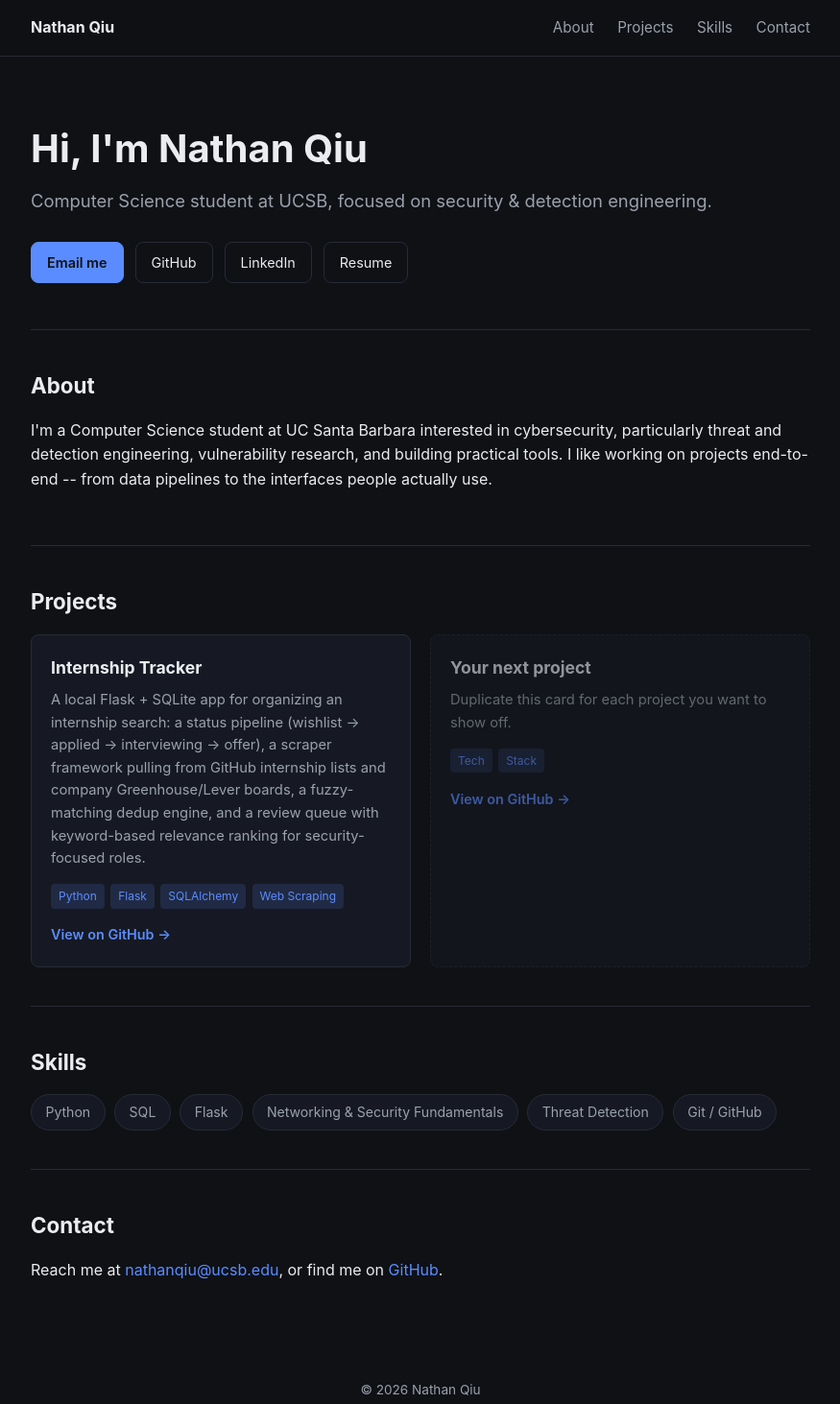
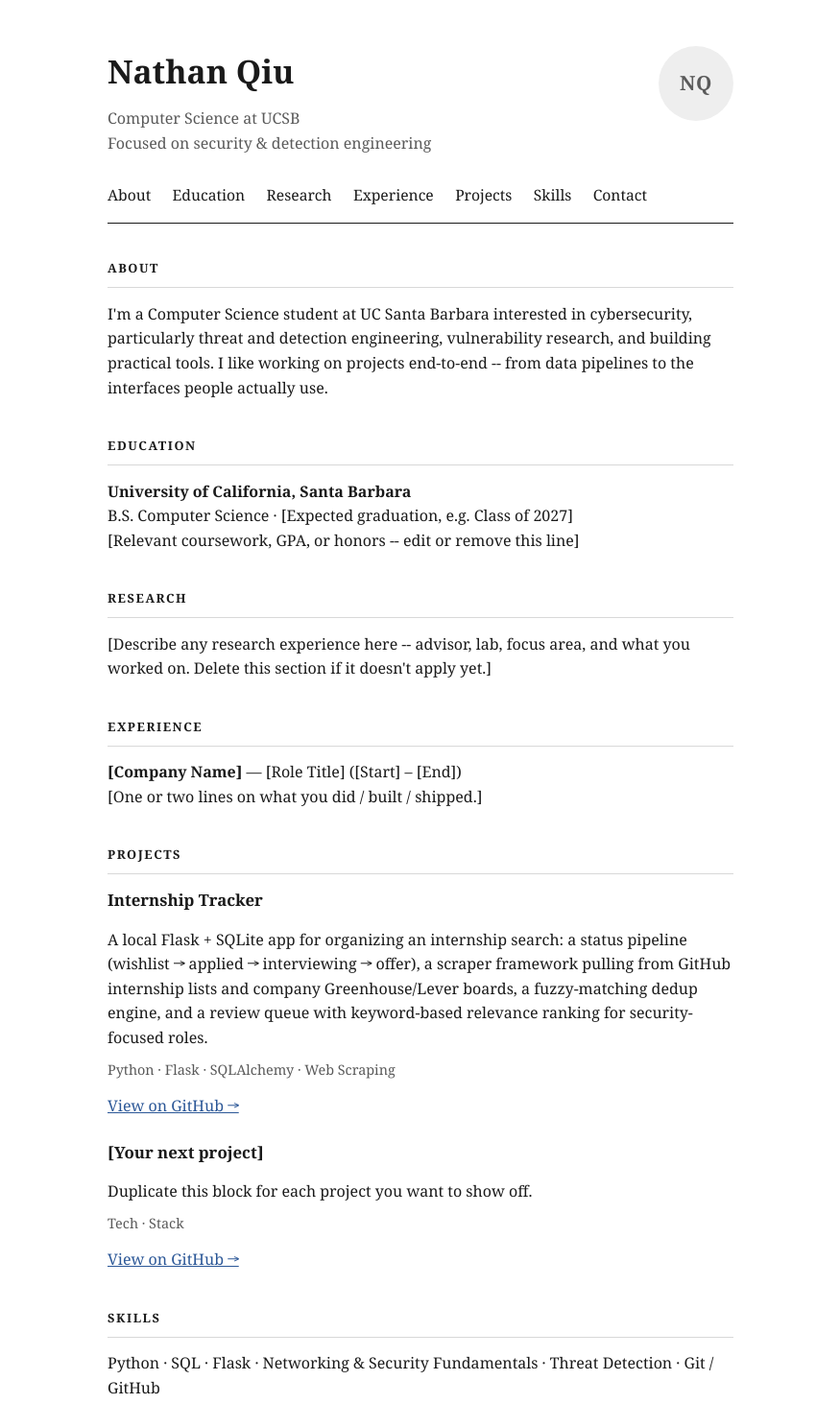
Before and after one commit to nathanqiuUCSB/nathanqiuUCSB.github.io, a plain HTML site: page index.html in a window 1280 px wide. Shown: the top 1463 px of the page at 96% size, without its empty margins (202-1077 px from the left). Drawn offline with Linux system fonts and the light colour scheme.

Commit message:
Restyle to a simpler serif/minimal layout
Header with name, status lines, and initials avatar; underlined nav row;
small-caps section headers. Adds Education, Research, and Experience
sections (placeholder content).

```diff
--- a/index.html
+++ b/index.html
@@ -7,32 +7,30 @@
   <link rel="stylesheet" href="style.css">
 </head>
 <body>
-  <header class="nav">
-    <div class="nav-inner">
-      <a href="#top" class="nav-brand">Nathan Qiu</a>
-      <nav>
+  <div class="page">
+    <header class="header">
+      <div class="header-text">
+        <h1>Nathan Qiu</h1>
+        <!-- Edit these status lines -->
+        <p class="subtitle">Computer Science at UCSB</p>
+        <p class="subtitle">Focused on security &amp; detection engineering</p>
+      </div>
+      <!-- Placeholder avatar. Replace with <img src="profile.jpg" alt="Nathan Qiu" class="avatar">
+           once you have a photo -- drop the file in this folder and swap the div below. -->
+      <div class="avatar avatar-placeholder" aria-hidden="true">NQ</div>
+    </header>
+
+    <nav class="nav">
       <a href="#about">About</a>
+      <a href="#education">Education</a>
+      <a href="#research">Research</a>
+      <a href="#experience">Experience</a>
       <a href="#projects">Projects</a>
       <a href="#skills">Skills</a>
       <a href="#contact">Contact</a>
     </nav>
-    </div>
-  </header>
 
     <main>
-    <section id="top" class="hero">
-      <h1>Hi, I'm Nathan Qiu</h1>
-      <!-- Edit this tagline -->
-      <p class="tagline">Computer Science student at UCSB, focused on security &amp; detection engineering.</p>
-      <div class="cta-row">
-        <!-- Fill in real links below -->
-        <a class="btn btn-primary" href="mailto:nathanqiu@ucsb.edu">Email me</a>
-        <a class="btn" href="https://github.com/nathanqiuUCSB" target="_blank" rel="noopener">GitHub</a>
-        <a class="btn" href="#" target="_blank" rel="noopener">LinkedIn</a>
-        <a class="btn" href="resume.pdf" target="_blank" rel="noopener">Resume</a>
-      </div>
-    </section>
-
       <section id="about" class="section">
         <h2>About</h2>
         <!-- Edit this paragraph with your own background/interests -->
@@ -44,10 +42,38 @@
         </p>
       </section>
 
+      <section id="education" class="section">
+        <h2>Education</h2>
+        <!-- PLACEHOLDER: fill in real dates/coursework/honors -->
+        <p>
+          <strong>University of California, Santa Barbara</strong><br>
+          B.S. Computer Science &middot; [Expected graduation, e.g. Class of 2027]<br>
+          [Relevant coursework, GPA, or honors -- edit or remove this line]
+        </p>
+      </section>
+
+      <section id="research" class="section">
+        <h2>Research</h2>
+        <!-- PLACEHOLDER: describe any lab/research work, or remove this section -->
+        <p>
+          [Describe any research experience here -- advisor, lab, focus area, and what you
+          worked on. Delete this section if it doesn't apply yet.]
+        </p>
+      </section>
+
+      <section id="experience" class="section">
+        <h2>Experience</h2>
+        <!-- PLACEHOLDER: add real roles, or remove this section -->
+        <p>
+          <strong>[Company Name]</strong> &mdash; [Role Title] ([Start] &ndash; [End])<br>
+          [One or two lines on what you did / built / shipped.]
+        </p>
+      </section>
+
       <section id="projects" class="section">
         <h2>Projects</h2>
-      <div class="project-grid">
-        <article class="project-card">
+
+        <div class="project">
           <h3>Internship Tracker</h3>
           <p>
             A local Flask + SQLite app for organizing an internship search: a status
@@ -56,46 +82,34 @@
             boards, a fuzzy-matching dedup engine, and a review queue with keyword-based
             relevance ranking for security-focused roles.
           </p>
-          <div class="tags">
-            <span class="tag">Python</span>
-            <span class="tag">Flask</span>
-            <span class="tag">SQLAlchemy</span>
-            <span class="tag">Web Scraping</span>
+          <p class="meta">Python &middot; Flask &middot; SQLAlchemy &middot; Web Scraping</p>
+          <!-- Add a link once this repo is pushed to GitHub -->
+          <p><a href="#">View on GitHub &rarr;</a></p>
         </div>
-          <!-- Add a link once this repo is pushed to GitHub -->
-          <a class="project-link" href="#" target="_blank" rel="noopener">View on GitHub &rarr;</a>
-        </article>
 
-        <article class="project-card project-card-placeholder">
-          <h3>Your next project</h3>
-          <p>Duplicate this card for each project you want to show off.</p>
-          <div class="tags">
-            <span class="tag">Tech</span>
-            <span class="tag">Stack</span>
-          </div>
-          <a class="project-link" href="#" target="_blank" rel="noopener">View on GitHub &rarr;</a>
-        </article>
+        <div class="project">
+          <h3>[Your next project]</h3>
+          <p>Duplicate this block for each project you want to show off.</p>
+          <p class="meta">Tech &middot; Stack</p>
+          <p><a href="#">View on GitHub &rarr;</a></p>
         </div>
       </section>
 
       <section id="skills" class="section">
         <h2>Skills</h2>
-      <!-- Edit these to match your actual skills -->
-      <ul class="skills-list">
-        <li>Python</li>
-        <li>SQL</li>
-        <li>Flask</li>
-        <li>Networking &amp; Security Fundamentals</li>
-        <li>Threat Detection</li>
-        <li>Git / GitHub</li>
-      </ul>
+        <!-- Edit to match your actual skills -->
+        <p>
+          Python &middot; SQL &middot; Flask &middot; Networking &amp; Security Fundamentals
+          &middot; Threat Detection &middot; Git / GitHub
+        </p>
       </section>
 
       <section id="contact" class="section">
         <h2>Contact</h2>
         <p>
-        Reach me at <a href="mailto:nathanqiu@ucsb.edu">nathanqiu@ucsb.edu</a>,
-        or find me on <a href="https://github.com/nathanqiuUCSB" target="_blank" rel="noopener">GitHub</a>.
+          <a href="mailto:nathanqiu@ucsb.edu">nathanqiu@ucsb.edu</a><br>
+          <a href="https://github.com/nathanqiuUCSB" target="_blank" rel="noopener">GitHub</a><br>
+          <a href="#" target="_blank" rel="noopener">LinkedIn</a>
         </p>
       </section>
     </main>
@@ -103,6 +117,7 @@
     <footer class="footer">
       <p>&copy; <span id="year"></span> Nathan Qiu</p>
     </footer>
+  </div>
 
   <script src="script.js"></script>
 </body>
--- a/style.css
+++ b/style.css
@@ -1,176 +1,122 @@
 :root {
-  --bg: #0f1115;
-  --bg-alt: #161923;
-  --text: #eaecef;
-  --text-muted: #9aa1ac;
-  --accent: #5b8cff;
-  --border: #262b36;
-  --radius: 8px;
-  --max-width: 860px;
+  --text: #1a1a1a;
+  --muted: #5a5a5a;
+  --link: #2b5797;
+  --border: #d8d8d8;
+  --max-width: 700px;
 }
 
 * { box-sizing: border-box; }
 
 body {
   margin: 0;
-  font-family: -apple-system, BlinkMacSystemFont, "Segoe UI", Roboto, Helvetica, Arial, sans-serif;
-  background: var(--bg);
+  background: #ffffff;
   color: var(--text);
+  font-family: Georgia, "Iowan Old Style", "Palatino Linotype", "Book Antiqua", Palatino, serif;
   line-height: 1.6;
 }
 
+.page {
+  max-width: var(--max-width);
+  margin: 0 auto;
+  padding: 3rem 1.5rem 4rem;
+}
+
 a {
-  color: var(--accent);
-  text-decoration: none;
+  color: var(--link);
 }
-a:hover { text-decoration: underline; }
+
+.header {
+  display: flex;
+  justify-content: space-between;
+  align-items: flex-start;
+  gap: 1.5rem;
+}
+.header h1 {
+  font-size: 2.1rem;
+  font-weight: 700;
+  margin: 0 0 0.6rem;
+}
+.subtitle {
+  margin: 0;
+  color: var(--muted);
+  font-size: 1rem;
+}
+
+.avatar {
+  flex-shrink: 0;
+  width: 78px;
+  height: 78px;
+  border-radius: 50%;
+  object-fit: cover;
+}
+.avatar-placeholder {
+  display: flex;
+  align-items: center;
+  justify-content: center;
+  background: #eee;
+  color: var(--muted);
+  font-size: 1.3rem;
+  font-weight: 700;
+  letter-spacing: 0.03em;
+}
 
 .nav {
-  position: sticky;
-  top: 0;
-  background: rgba(15, 17, 21, 0.9);
-  backdrop-filter: blur(6px);
-  border-bottom: 1px solid var(--border);
-  z-index: 10;
+  margin-top: 1.75rem;
+  padding-bottom: 1rem;
+  border-bottom: 1.5px solid var(--text);
+  display: flex;
+  flex-wrap: wrap;
+  gap: 1.4rem;
 }
-.nav-inner {
-  max-width: var(--max-width);
-  margin: 0 auto;
-  padding: 1rem 1.5rem;
-  display: flex;
-  justify-content: space-between;
-  align-items: center;
-}
-.nav-brand {
-  font-weight: 700;
+.nav a {
   color: var(--text);
   text-decoration: none;
+  font-size: 0.98rem;
 }
-.nav nav a {
-  margin-left: 1.25rem;
-  color: var(--text-muted);
-  font-size: 0.95rem;
+.nav a:hover { text-decoration: underline; }
+
+.section {
+  padding-top: 2.3rem;
 }
-.nav nav a:hover { color: var(--text); }
-
-main {
-  max-width: var(--max-width);
-  margin: 0 auto;
-  padding: 0 1.5rem;
+.section h2 {
+  margin: 0 0 0.5rem;
+  font-size: 0.8rem;
+  font-weight: 700;
+  letter-spacing: 0.12em;
+  text-transform: uppercase;
+  color: var(--text);
+  padding-bottom: 0.6rem;
+  border-bottom: 1px solid var(--border);
+}
+.section p {
+  margin: 0.9rem 0 0;
 }
 
-.hero {
-  padding: 4rem 0 3rem;
+.project {
+  margin-top: 1.4rem;
 }
-.hero h1 {
-  font-size: 2.5rem;
-  margin: 0 0 0.5rem;
+.project:first-of-type {
+  margin-top: 0.9rem;
 }
-.tagline {
-  color: var(--text-muted);
-  font-size: 1.15rem;
-  margin: 0 0 1.75rem;
+.project h3 {
+  margin: 0 0 0.3rem;
+  font-size: 1.05rem;
+  font-weight: 700;
 }
-.cta-row {
-  display: flex;
-  flex-wrap: wrap;
-  gap: 0.75rem;
-}
-.btn {
-  display: inline-block;
-  padding: 0.55rem 1rem;
-  border-radius: var(--radius);
-  border: 1px solid var(--border);
-  color: var(--text);
+.project .meta {
+  color: var(--muted);
   font-size: 0.9rem;
-}
-.btn:hover { border-color: var(--accent); text-decoration: none; }
-.btn-primary {
-  background: var(--accent);
-  border-color: var(--accent);
-  color: #0f1115;
-  font-weight: 600;
-}
-.btn-primary:hover { opacity: 0.9; }
-
-.section {
-  padding: 2.5rem 0;
-  border-top: 1px solid var(--border);
-}
-.section h2 {
-  font-size: 1.4rem;
-  margin: 0 0 1rem;
-}
-
-.project-grid {
-  display: grid;
-  grid-template-columns: repeat(auto-fit, minmax(260px, 1fr));
-  gap: 1.25rem;
-}
-.project-card {
-  background: var(--bg-alt);
-  border: 1px solid var(--border);
-  border-radius: var(--radius);
-  padding: 1.25rem;
-}
-.project-card h3 {
-  margin: 0 0 0.5rem;
-  font-size: 1.1rem;
-}
-.project-card p {
-  color: var(--text-muted);
-  font-size: 0.92rem;
-  margin: 0 0 0.9rem;
-}
-.project-card-placeholder {
-  opacity: 0.6;
-  border-style: dashed;
-}
-
-.tags {
-  display: flex;
-  flex-wrap: wrap;
-  gap: 0.4rem;
-  margin-bottom: 0.9rem;
-}
-.tag {
-  font-size: 0.75rem;
-  padding: 0.2rem 0.5rem;
-  border-radius: 4px;
-  background: rgba(91, 140, 255, 0.15);
-  color: var(--accent);
-}
-
-.project-link {
-  font-size: 0.9rem;
-  font-weight: 600;
-}
-
-.skills-list {
-  list-style: none;
-  display: flex;
-  flex-wrap: wrap;
-  gap: 0.6rem;
-  padding: 0;
-  margin: 0;
-}
-.skills-list li {
-  background: var(--bg-alt);
-  border: 1px solid var(--border);
-  border-radius: 999px;
-  padding: 0.4rem 0.9rem;
-  font-size: 0.88rem;
-  color: var(--text-muted);
+  margin-top: 0.5rem;
 }
 
 .footer {
-  text-align: center;
-  color: var(--text-muted);
+  margin-top: 3rem;
+  color: var(--muted);
   font-size: 0.85rem;
-  padding: 2rem 1.5rem 3rem;
 }
 
 @media (max-width: 480px) {
-  .nav nav a { margin-left: 0.75rem; font-size: 0.85rem; }
-  .hero h1 { font-size: 2rem; }
+  .header { flex-direction: column-reverse; }
+  .header h1 { font-size: 1.8rem; }
 }
```
Lines whose indentation alone changed are shown as unchanged.
